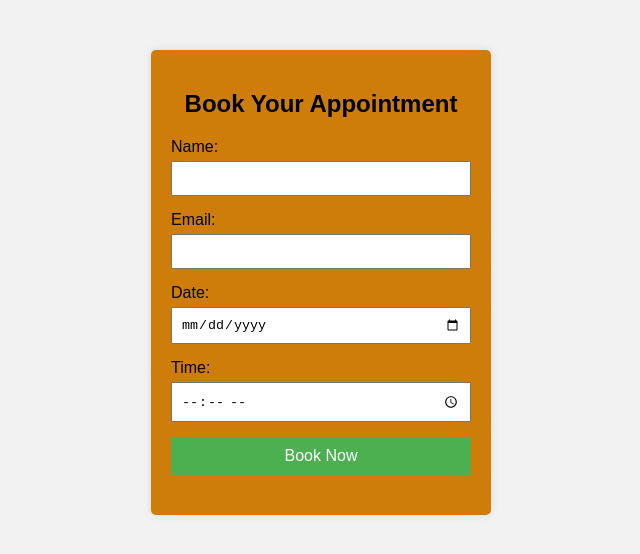
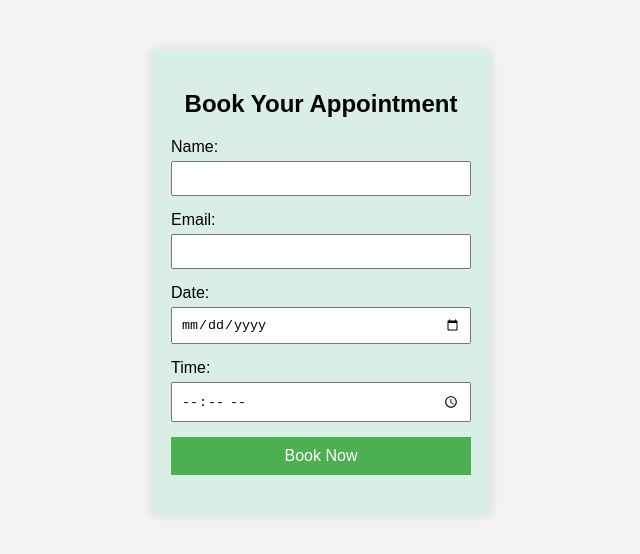
Before and after one commit to dankitch/k8s-web-app-demo, a plain HTML site: page src/frontend/index.html in a window 1280 px wide. Shown: the whole page, without its empty margins (319-959 px from the left). Drawn offline with Linux system fonts and the light colour scheme.

Commit message:
Update background color in frontend style.css

```diff
--- a/src/frontend/style.css
+++ b/src/frontend/style.css
@@ -7,7 +7,7 @@ body {
     width: 300px;
     margin: 50px auto;
     padding: 20px;
-    background-color: #cf7d0a;
+    background-color: #d9eee4;
     border-radius: 5px;
     box-shadow: 0 0 10px rgba(0, 0, 0, 0.1);
 }
```
